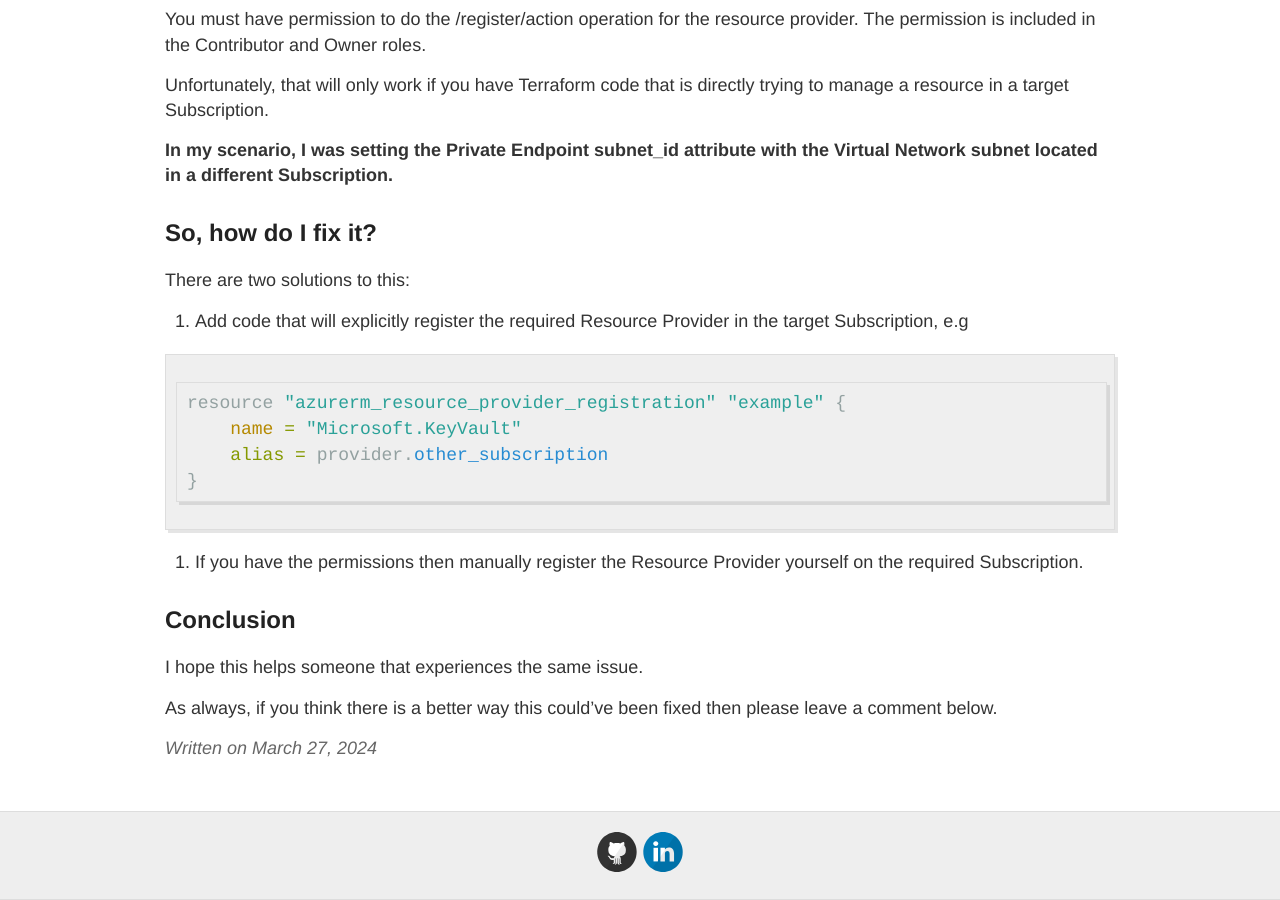
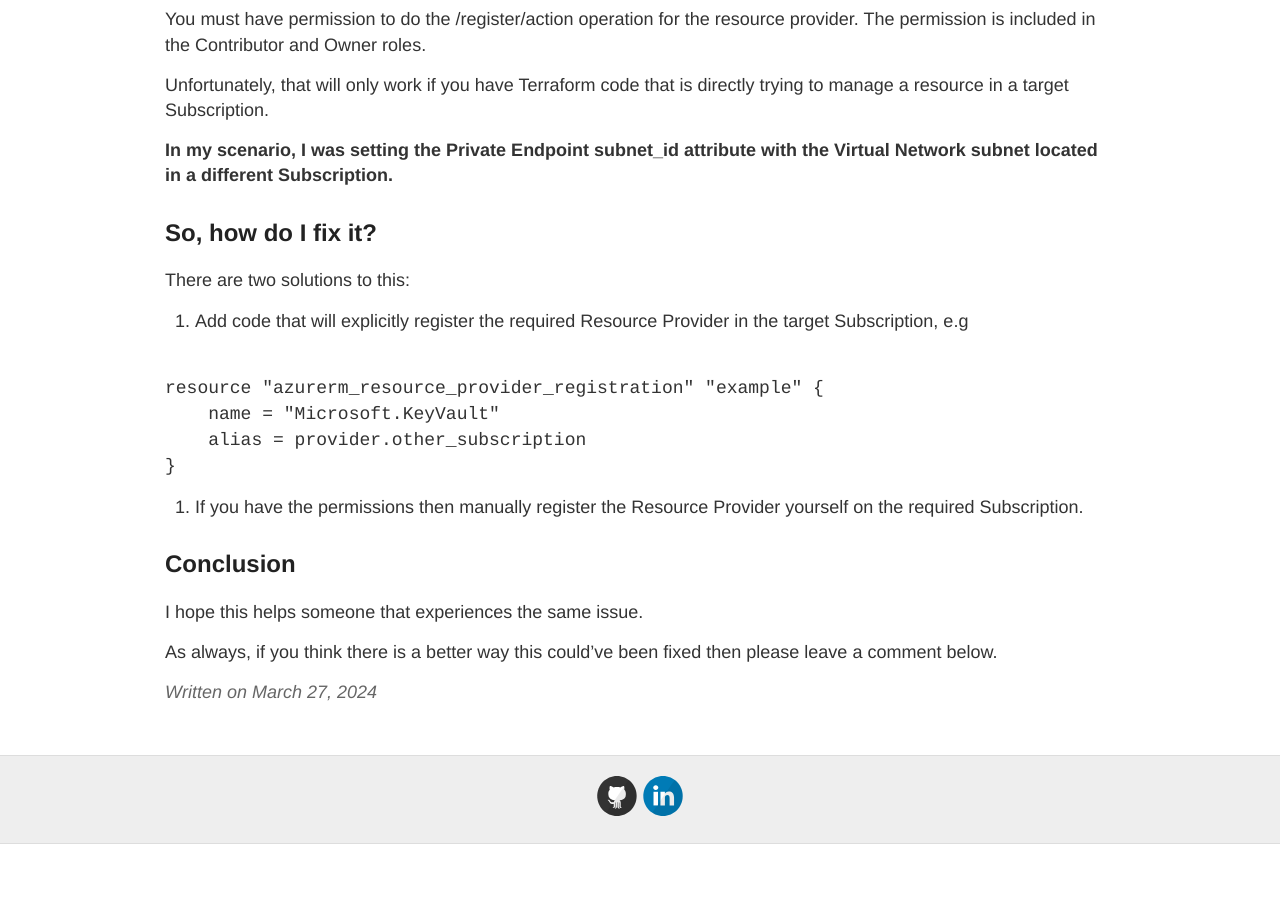
Before and after one commit to philipstreet/philipstreet.github.io, a Jekyll site: the page built from _posts/2024-03-27-object-id-not-authorized-to-register-resource-provider.md, in a window 1280 px wide and 900 px high, scrolled down 1561 px. Built offline with Jekyll 4.4.1, drawn with Linux system fonts in a browser that asks for light colours; after the commit the page ends 2405 px from its top, so only the background shows below that.

Commit message:
Fix resource provider registration code

````diff
--- a/_posts/2024-03-27-object-id-not-authorized-to-register-resource-provider.md
+++ b/_posts/2024-03-27-object-id-not-authorized-to-register-resource-provider.md
@@ -44,12 +44,12 @@ There are two solutions to this:
 
 1. Add code that will explicitly register the required Resource Provider in the target Subscription, e.g
 
-``` ruby
+<pre><code class="ruby language-ruby">
 resource "azurerm_resource_provider_registration" "example" {
     name = "Microsoft.KeyVault"
     alias = provider.other_subscription
 }
-```
+</code></pre>
 
 2. If you have the permissions then manually register the Resource Provider yourself on the required Subscription.
 
````
